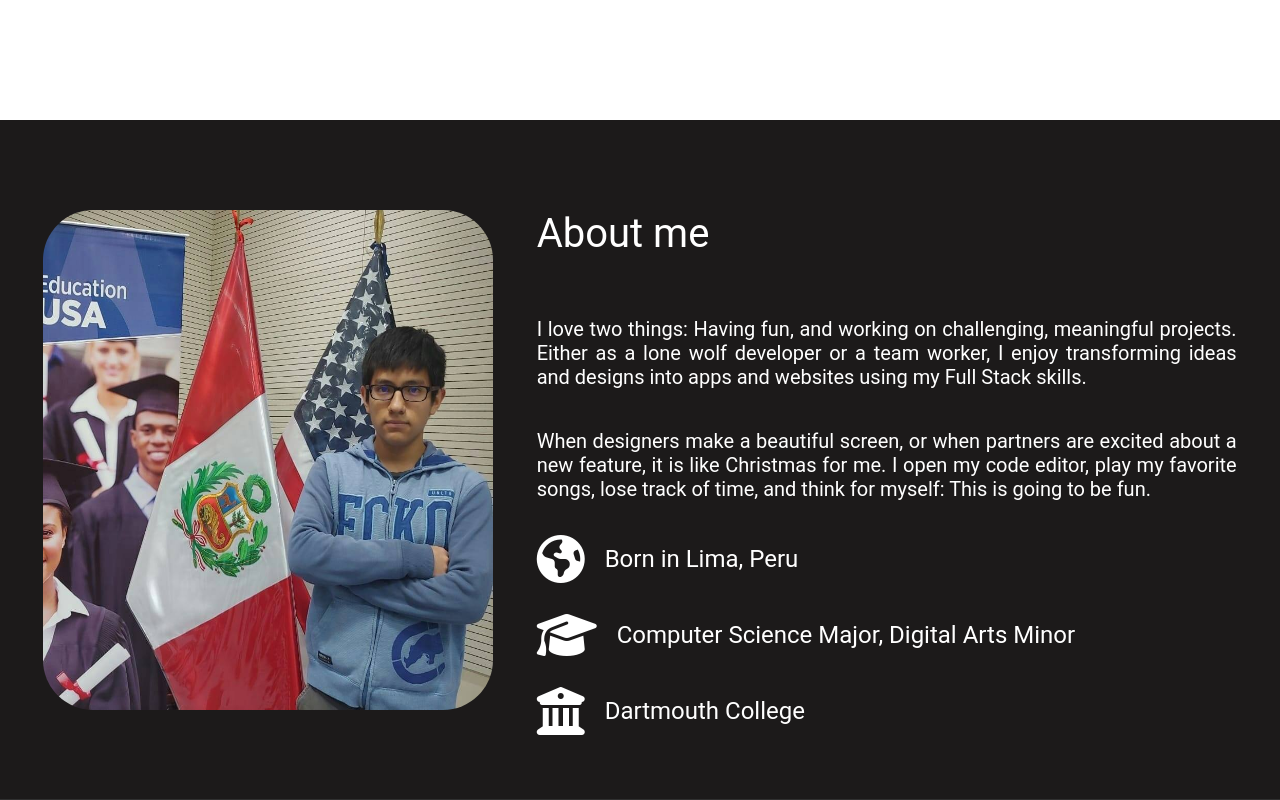
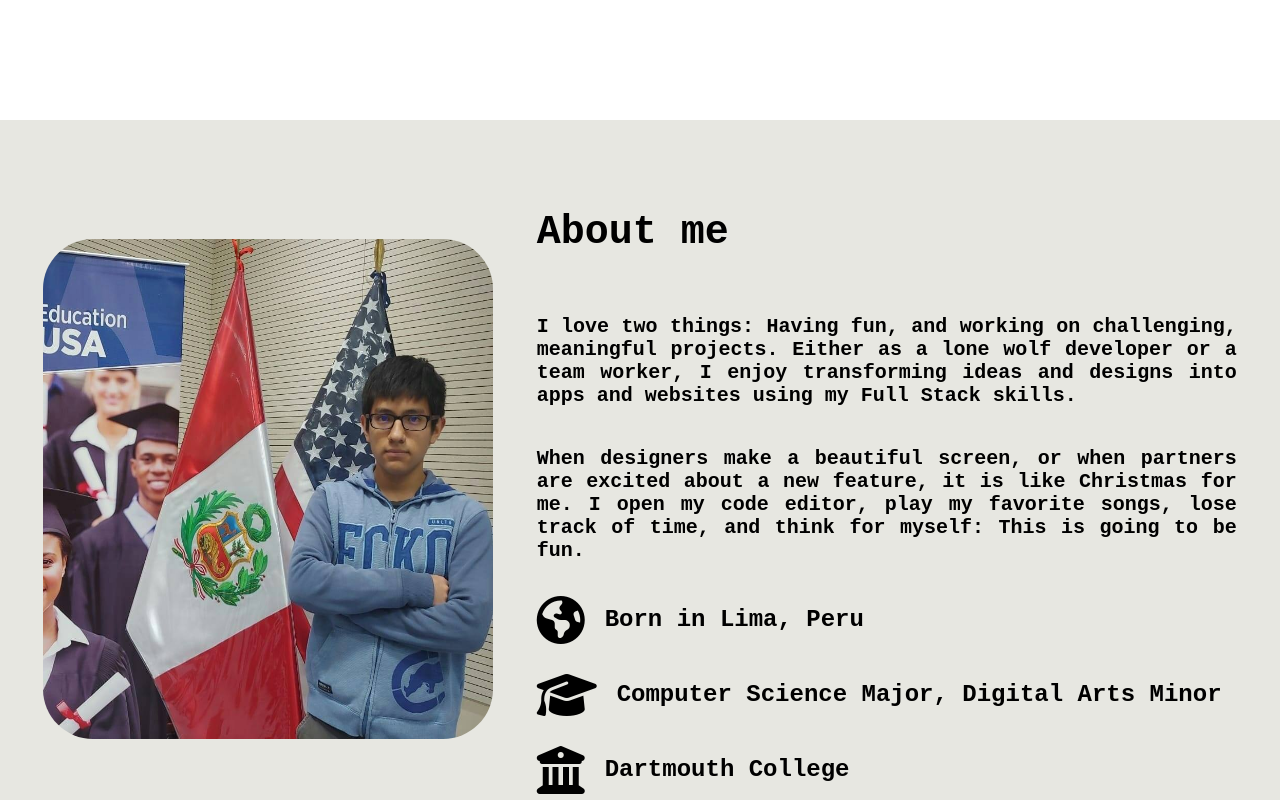
Before and after one commit to AlejandroALopez/personal-website, a React (Create React App) app: page / in a window 1280 px wide. Shown: the part 580-1380 px from the top of the page. Built offline with nearby package versions, Linux system fonts and the light colour scheme.

Commit message:
fixed text of about me page

```diff
--- a/src/pages/aboutMe/style.scss
+++ b/src/pages/aboutMe/style.scss
@@ -6,7 +6,17 @@
     padding-top: 50px;
     padding-bottom: 50px;
 
-    background-color: #1c1a1a;
+    background-color: #E7E7E1;
+
+    p {
+      font-family:'Courier New', Courier, monospace;
+      color: #000000;
+      font-weight: 600;
+    }
+
+    .fa-3x {
+      color: #000000;
+    }
 
     .image {
       width: 450px;
```
